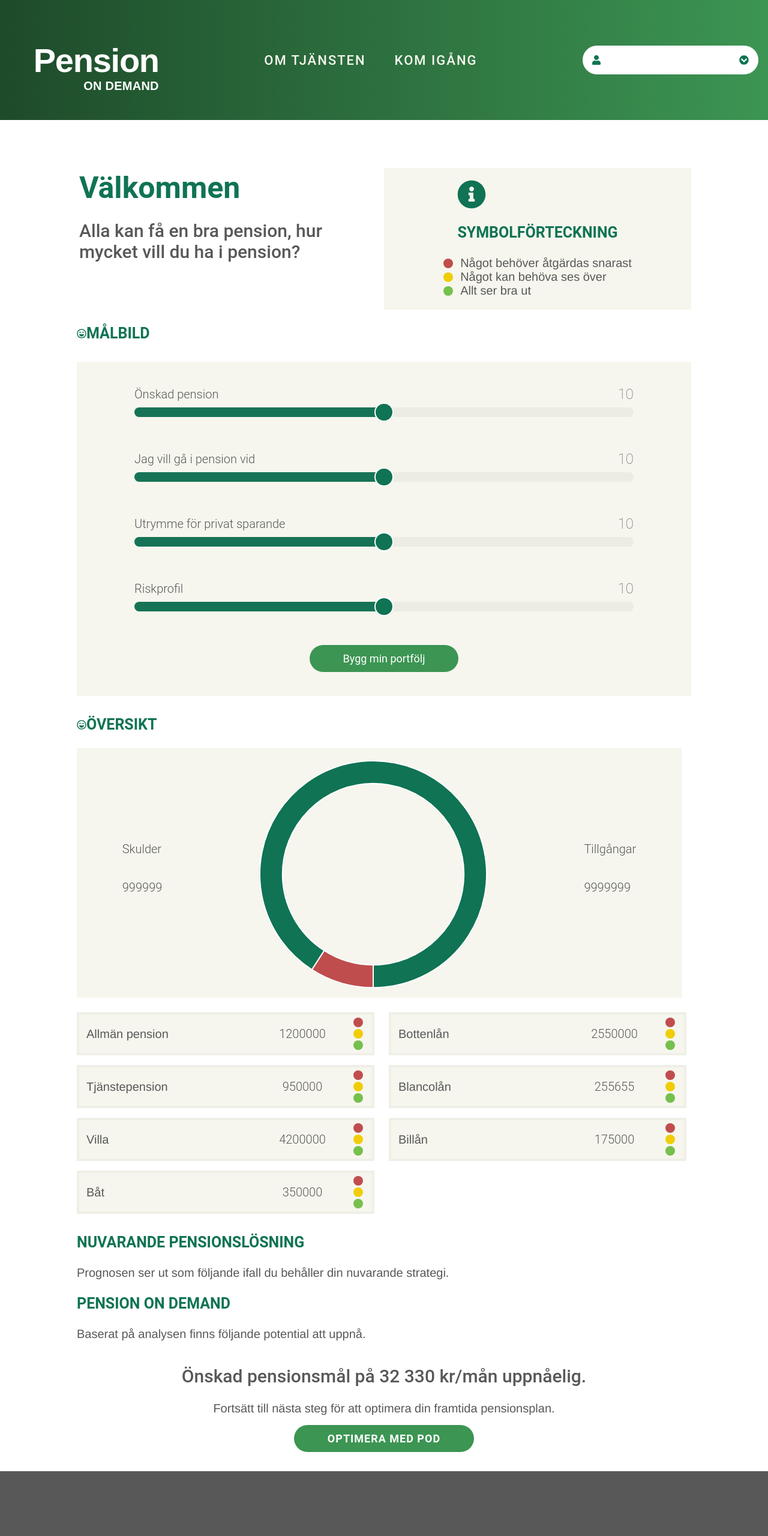
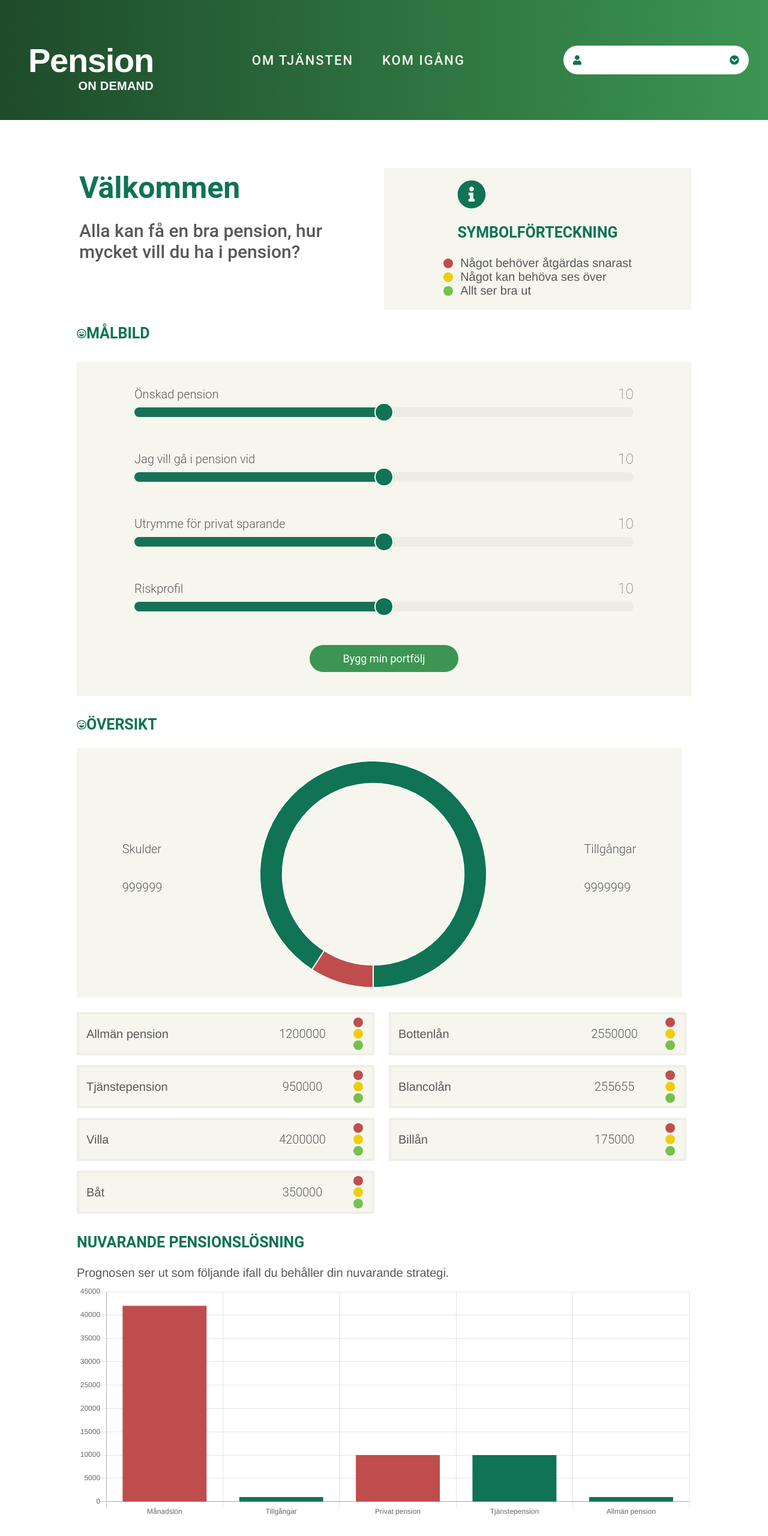
Before and after one commit to emilpee/pension-on-demand, a Vue app in the folder pod-frontend/: page / in a window 1280 px wide. Shown: the top 2560 px of the page at 60% size. Built offline with nearby package versions, Linux system fonts and the light colour scheme.

Commit message:
Added bar charts with mockup data

```diff
--- a/pod-frontend/src/components/Header.vue
+++ b/pod-frontend/src/components/Header.vue
@@ -16,7 +16,7 @@
 </template>
 
 <script>
-import Profile from './elements/Profile.vue';
+import Profile from './Profile.vue';
 
 export default {
 
@@ -70,7 +70,7 @@ export default {
     }
 
     &__profile {
-        flex: 3.5;
+        flex: 4;
     }
 
     @include breakpoints(large) {
--- a/pod-frontend/src/components/elements/Profile.vue
+++ b/pod-frontend/src/components/Profile.vue
@@ -30,17 +30,16 @@ export default {
 </script>
 
 <style lang="scss">
-@import '../../scss/';
+@import '../scss/';
 
 .user {
     align-items: center;
     background: $white;
-    border-radius: 9999rem;
+    border-radius: $rounded;
     display: flex;
     justify-content: space-between;
     padding: 1rem;
     position: relative;
-    max-width: 20rem;
 
     > span {
         font-family: $mainText;
@@ -61,7 +60,7 @@ export default {
 
         a {
             color: $green;
-            font-size: 1.25rem;
+            font-size: 1.25em;
             font-family: $mainText;
             display: flex;
             margin: .75rem 0;
@@ -85,7 +84,7 @@ export default {
     }
 
     @include breakpoints(large) {
-        margin-right: 1rem;
+        margin-right: 2rem;
     }
 
 }
--- /dev/null
+++ b/pod-frontend/src/components/elements/BarChart.vue
@@ -0,0 +1,42 @@
+<script>
+import { Bar } from 'vue-chartjs';
+
+export default {
+    extends: Bar,
+    props: {
+        chartsData: {
+            type: Object,
+            default: null
+        }
+    },
+    data() {
+        return {
+            barData: {
+                labels: this.chartsData.labels,
+                datasets: [
+                    {
+                        data: this.chartsData.data,
+                        backgroundColor: this.chartsData.colors
+                    }
+                ],
+            },
+            options: {
+                responsive: true,
+                maintainAspectRatio: false,
+                legend: {
+                    labels: {
+                        fontSize: 0,
+                        boxWidth: 0,
+                    }
+                }
+            }
+        }
+    },
+
+    mounted() {
+        this.renderChart(this.barData, this.options)
+    },
+
+
+}
+</script>
--- a/pod-frontend/src/components/elements/Slider.vue
+++ b/pod-frontend/src/components/elements/Slider.vue
@@ -83,7 +83,7 @@ export default {
             border: 2px solid $white;
             width: 2rem;
             height: 2rem;
-            border-radius: 9999rem;
+            border-radius: $rounded;
             background: $green;
             cursor: pointer;
             margin-top: -1rem;
@@ -93,14 +93,14 @@ export default {
             -webkit-appearance: none;
             border: 2px solid $white;
             width: 2rem;
-            border-radius: 9999rem;
+            border-radius: $rounded;
             background: $green;
             cursor: pointer;
         }
 
         &::-webkit-slider-runnable-track  {
             background: $borderColor;
-            border-radius: 9999rem;
+            border-radius: $rounded;
             cursor: pointer;
             height: .5rem;
             padding: .5rem;
--- a/pod-frontend/src/data/index.js
+++ b/pod-frontend/src/data/index.js
@@ -71,3 +71,16 @@ export const settingsData = [
         labelTwo: 'Beräknad årlig värdeförändring'
     }
 ]
+
+
+export const doughnutData = {
+    labels: ['Skulder', 'Tillgångar'],
+    data: [999999, 9999999],
+    colors: ["#C04D4D", "#0F7354"]
+}
+
+export const barData = {
+    labels: ['Månadslön', 'Tillgångar', 'Privat pension', 'Tjänstepension', 'Allmän pension'],
+    data: [42000, 999, 9999, 9999, 999],
+    colors: ["#C04D4D", "#0F7354", "#C04D4D", "#0F7354", "#0F7354"]
+}
--- a/pod-frontend/src/scss/_variables.scss
+++ b/pod-frontend/src/scss/_variables.scss
@@ -1,6 +1,7 @@
 // Variables
 $letterSpacing: .25px;
 $borderRadius: 6px;
+$rounded: 9999rem;
 
 // Snippets
 %center-content {
--- a/pod-frontend/src/views/Home.vue
+++ b/pod-frontend/src/views/Home.vue
@@ -36,14 +36,14 @@
           <h3>Översikt</h3>
         </div>
         <div class="doughnut__chart">
-          <div class="doughnut__chart--text">
-            <p v-text="chartsData.labels[0]"></p>
-            <p v-text="chartsData.data[0]"></p>
+          <div class="doughnut__charttext">
+            <p v-text="doughnutData.labels[0]"></p>
+            <p v-text="doughnutData.data[0]"></p>
           </div>
-          <doughnut-chart :chartsData="chartsData" />
-          <div class="doughnut__chart--text">
-            <p v-text="chartsData.labels[1]"></p>
-            <p v-text="chartsData.data[1]"></p>
+          <doughnut-chart :chartsData="doughnutData" />
+          <div class="doughnut__charttext">
+            <p v-text="doughnutData.labels[1]"></p>
+            <p v-text="doughnutData.data[1]"></p>
           </div>
         </div>
 
@@ -55,15 +55,27 @@
     </section>
 
     <section class="home__bar">
-      <h3>Nuvarande pensionslösning</h3>
-      <span>Prognosen ser ut som följande ifall du behåller din nuvarande strategi.</span>
+      <div class="bar">
+        <div class="bar__header title">
+          <h3>Nuvarande pensionslösning</h3>
+          <span>Prognosen ser ut som följande ifall du behåller din nuvarande strategi.</span>
+        </div>
+        <div class="bar__chart">
+          <bar-chart :chartsData="barData" />
+        </div>
+      </div>
+
+      <div class="bar">
+        <div class="bar__header title">
+          <h3>Pension on demand</h3>
+          <span>Baserat på analysen finns följande potential att uppnå.</span>
+        </div>
+        <div class="bar__chart">
+          <bar-chart :chartsData="barData" />
+        </div>
+      </div>
+
     </section>
-
-    <section class="home__bar">
-      <h3>Pension on demand</h3>
-      <span>Baserat på analysen finns följande potential att uppnå.</span>
-    </section>
-
 
     <section class="home__optimize">
       <h2>Önskad pensionsmål på 32 330 kr/mån uppnåelig.</h2>
@@ -79,31 +91,36 @@
 <script>
 import {
   DoughnutChart,
+  BarChart,
   Slider,
   Button,
   Symbols,
   Labels
 } from '../components/';
 
-let labels = ["Skulder", "Tillgångar"];
-let data = [999999, 9999999];
-let colors = ["#C04D4D", "#0F7354"];
+import { doughnutData } from '../data/';
+import { barData } from '../data/';
 
 export default {
   name: 'home',
   data() {
     return {
-      chartsData: {
-        labels: labels,
-        data: data,
-        colors: colors
+      doughnutData: {
+        labels: doughnutData.labels,
+        data: doughnutData.data,
+        colors: doughnutData.colors
+      },
+       barData: {
+        labels: barData.labels,
+        data: barData.data,
+        colors: barData.colors
       },
       slideTitles: ['Önskad pension', 'Jag vill gå i pension vid', 'Utrymme för privat sparande', 'Riskprofil']
     }
   },
 
   components: {
-    DoughnutChart, Slider, Symbols, Button, Labels
+    DoughnutChart, BarChart, Slider, Symbols, Button, Labels
   },
 
   computed: {
@@ -172,7 +189,7 @@ export default {
             .light {
               width: 1rem;
               height: 1rem;
-              border-radius: 9999px;
+              border-radius: $rounded;
               margin-right: .75rem;
             }
 
@@ -235,7 +252,7 @@ export default {
           width: inherit;
           padding-bottom: 1rem;
 
-          &--text {
+          &text {
             @extend %column;
           }
 
@@ -243,12 +260,23 @@ export default {
 
       }
 
+
       @include breakpoints(large) {
         flex-direction: row;
       }
 
     }
 
+    .bar {
+        @extend %column;
+
+        &__header {
+          @extend %column;
+          align-items: flex-start;
+        }
+
+    }
+
   }
 
 </style>
```
Also changed, not shown: pod-frontend/src/components/index.js (+5 -3 lines).
